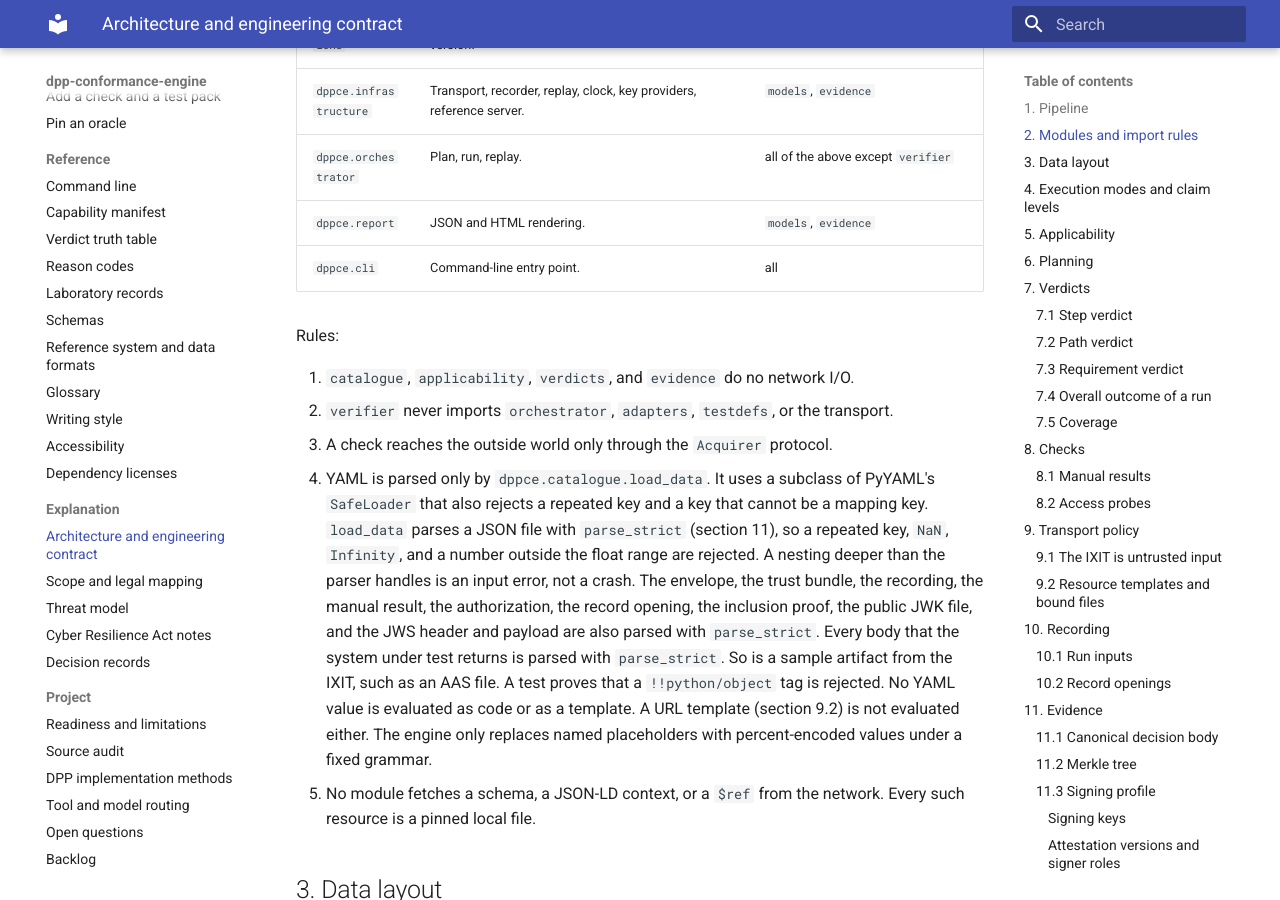
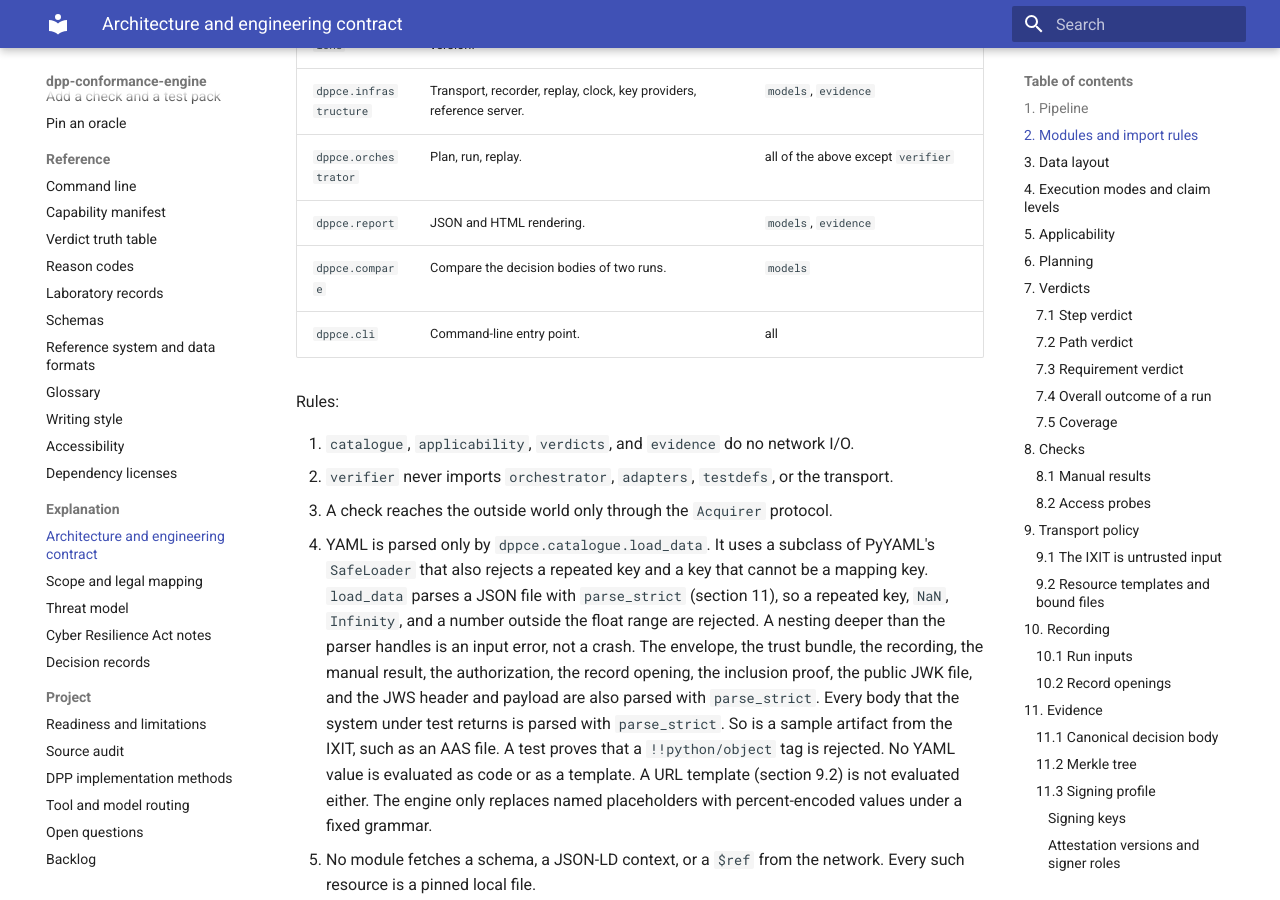
Before and after one commit to hadijannat/dpp-conformance-engine, an MkDocs documentation site: the page built from docs/explanation/architecture.md, in a window 1280 px wide and 900 px high, scrolled down 1450 px. Built offline with MkDocs 1.6.1 and Material for MkDocs 9.7.7, drawn with Linux system fonts in a browser that asks for light colours; the version menu is left out.

Commit message:
fix(architecture): apply review findings
Add a section 2 module row for dppce.compare.
The module compares the decision bodies of two runs.
It imports only dppce.models.

Co-Authored-By: Claude Opus 5.5 <noreply@anthropic.com>

```diff
--- a/docs/explanation/architecture.md
+++ b/docs/explanation/architecture.md
@@ -38,6 +38,7 @@ deterministic code and versioned data.
 | `dppce.infrastructure` | Transport, recorder, replay, clock, key providers, reference server. | `models`, `evidence` |
 | `dppce.orchestrator` | Plan, run, replay. | all of the above except `verifier` |
 | `dppce.report` | JSON and HTML rendering. | `models`, `evidence` |
+| `dppce.compare` | Compare the decision bodies of two runs. | `models` |
 | `dppce.cli` | Command-line entry point. | all |
 
 Rules:
```
